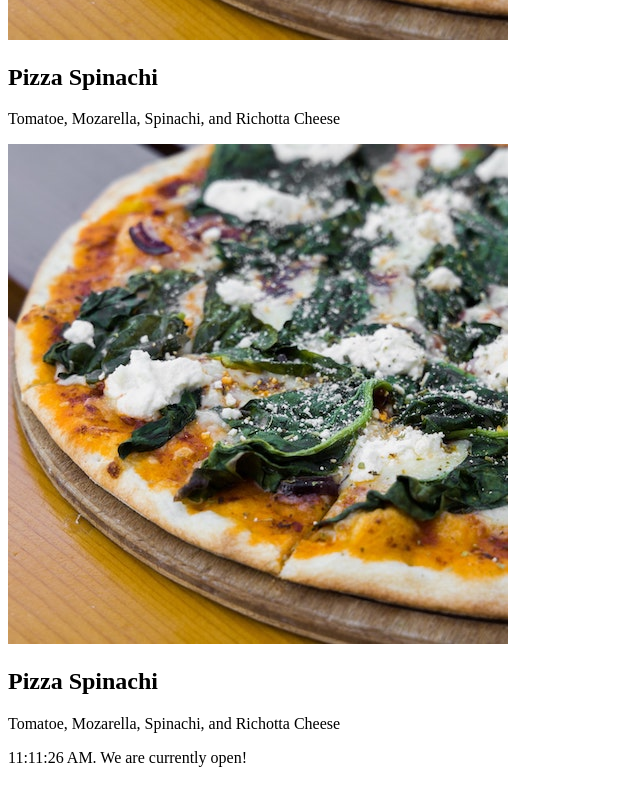
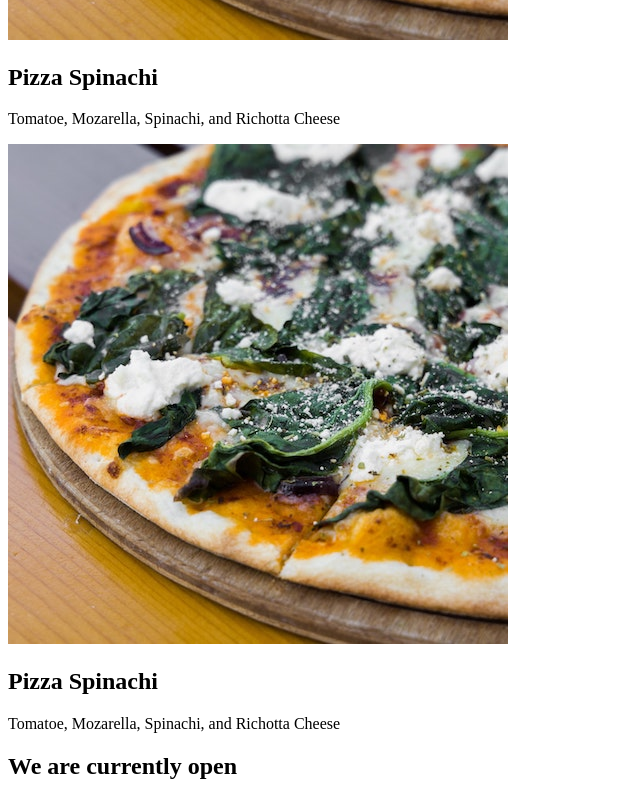
Before and after one commit to UzomaAkpala/Pizza-Company, a React (Create React App) app: page / in a window 1280 px wide. Shown: the part 1192-1992 px from the top of the page, without its empty margins (0-640 px from the left). Before the commit the page ends 1967 px from the top, so only its background shows below. Built offline with nearby package versions, Linux system fonts and the light colour scheme.

Commit message:
Time logic in footer component

```diff
--- a/src/Footer.js
+++ b/src/Footer.js
@@ -1,6 +1,16 @@
 function Footer() {
+  const hour = new Date().getHours();
+  const openHour = 8;
+  const closingHour = 22;
+  const isOpen = hour >= openHour && hour <= closingHour;
   return (
-    <footer>{new Date().toLocaleTimeString()}. We are currently open!</footer>
+    <footer>
+      {isOpen ? (
+        <h2>We are currently open</h2>
+      ) : (
+        <h2>We are currently Closed!</h2>
+      )}
+    </footer>
   );
 }
 
```
